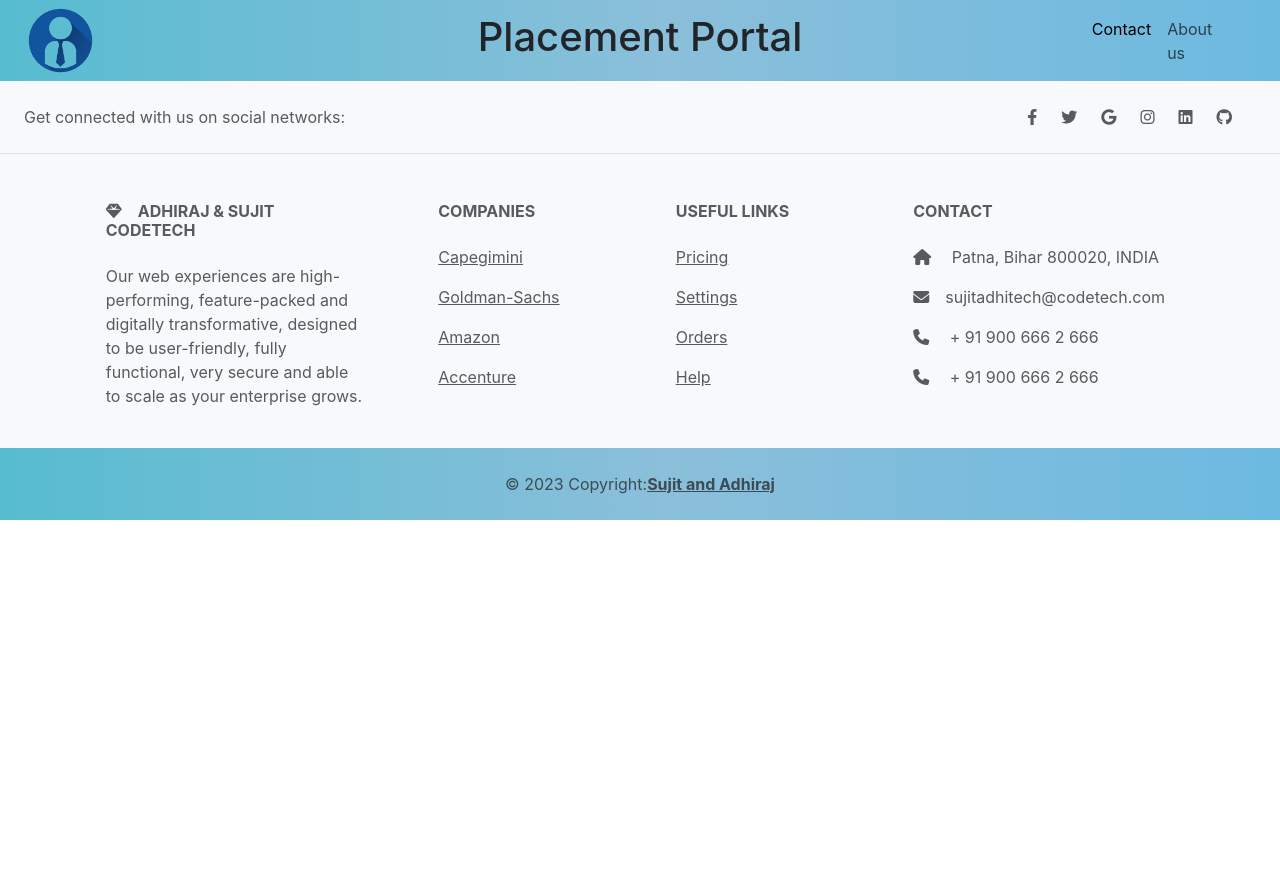
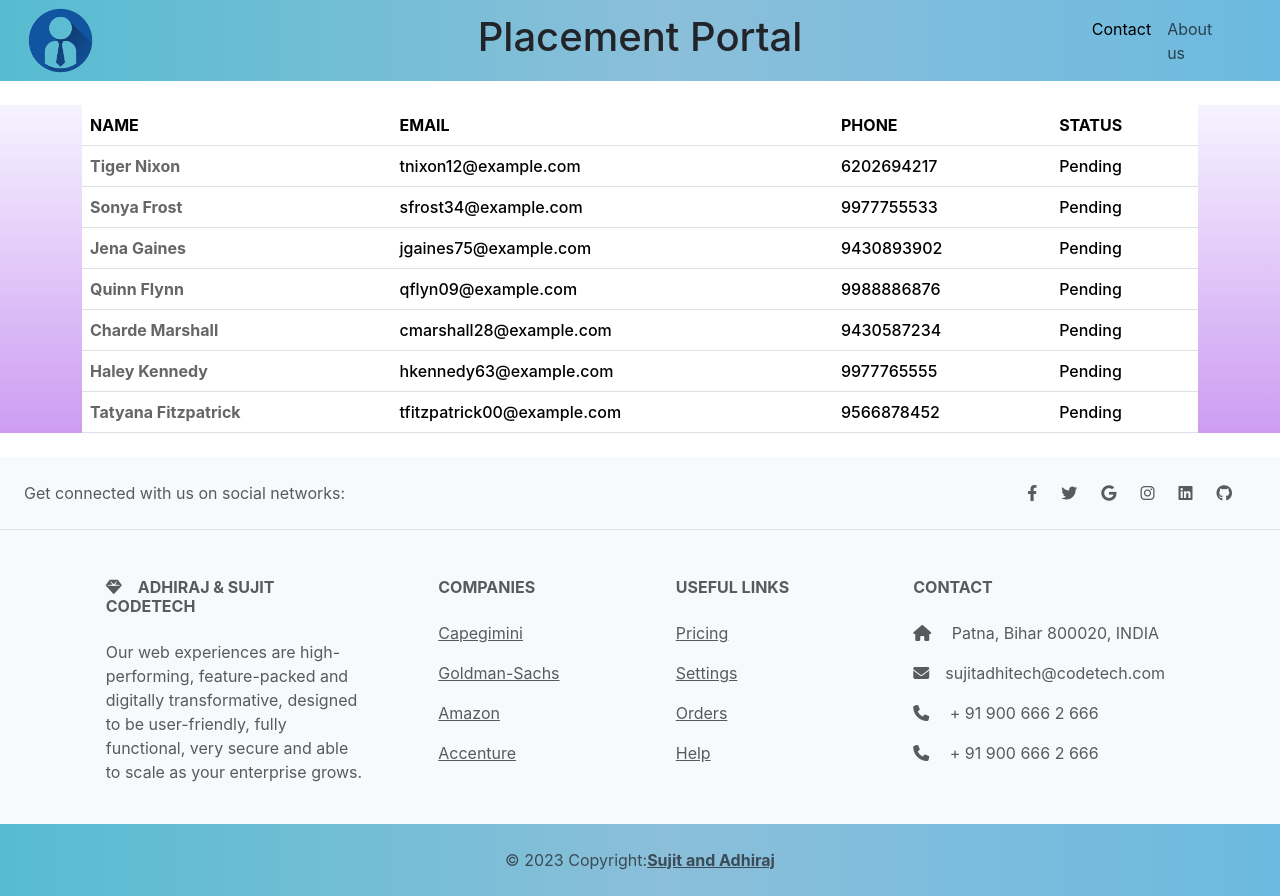
Before and after one commit to adhirajnanda/portal-placement, a React (Create React App) app: page /sapplied in a window 1280 px wide. Before the commit the page ends 800 px from the top, so only its background shows below. Built offline with nearby package versions, Linux system fonts and the light colour scheme.

Commit message:
student applied section commit

```diff
--- a/src/App.js
+++ b/src/App.js
@@ -17,6 +17,7 @@ import ADashboard from "./components/ADashboard";
 import AStudentdetails from "./components/AStudentdetails";
 import ACompanydetails from "./components/ACompanydetails";
 import Sjobapply from "./components/Sjobapply";
+import Sapplied from "./components/Sapplied";
 
 function App() {
   return (
@@ -150,9 +151,19 @@ function App() {
                 <Sjobapply />
               </>
             }
+            />
+            <Route
+            exact
+            path="/sapplied"
+            element={
+              <>
+                <Sapplied />
+              </>
+            }
           />
         </Routes>
         <Footer />
+
 
       </div>
     </Router>
--- a/src/components/CDashboard.js
+++ b/src/components/CDashboard.js
@@ -22,7 +22,7 @@ function CDashboard() {
                   </Link>
                 </li>
                 <li className="nav-item">
-                  <Link className="nav-link" to="#">
+                  <Link className="nav-link" to="/Sapplied">
                     Student Applied
                   </Link>
                 </li>
--- a/src/components/CLogin.js
+++ b/src/components/CLogin.js
@@ -5,6 +5,7 @@ import { useState } from "react";
 
 function Login() {
   const [form, setForm] = useState({ email: "", password: "" });
+
   let navigate = useNavigate();
 
   const handleForm = (e) => {
--- a/src/components/Cregistration.js
+++ b/src/components/Cregistration.js
@@ -8,6 +8,7 @@ function Cregistration() {
     //console.log(e.target.value, e.target.name);
 
     setForm({ ...form, [e.target.name]: e.target.value });
+
   };
 
   const handleSubmit = async (e) => {
--- /dev/null
+++ b/src/components/Sapplied.js
@@ -0,0 +1,93 @@
+import React from 'react'
+
+function Sapplied() {
+  return (
+    <section className="intro mt-4 mb-4">
+      <div className="gradient-custom-1 h-100">
+        <div className="mask d-flex align-items-center h-100">
+          <div className="container">
+            <div className="row justify-content-center">
+              <div className="col-12">
+                <div className="table-responsive bg-white">
+                  <table className="table mb-0">
+                    <thead>
+                      <tr>
+                        <th scope="col">NAME</th>
+                        <th scope="col">EMAIL</th>
+                        <th scope="col">PHONE</th>
+                        <th scope="col">STATUS</th>
+                      </tr>
+                    </thead>
+                    <tbody>
+                      <tr>
+                        <th scope="row" style={{ color: "#666666" }}>
+                          Tiger Nixon
+                        </th>
+                        <td>tnixon12@example.com</td>
+                        <td>6202694217</td>
+                        <td>Pending</td>
+
+                      </tr>
+                      <tr>
+                        <th scope="row" style={{ color: "#666666" }}>
+                          Sonya Frost
+                        </th>
+                        <td>sfrost34@example.com</td>
+                        <td>9977755533</td>
+                        <td>Pending</td>
+                      </tr>
+                      <tr>
+                        <th scope="row" style={{ color: "#666666" }}>
+                          Jena Gaines
+                        </th>
+
+                        <td>jgaines75@example.com</td>
+                        <td>9430893902</td>
+                        <td>Pending</td>
+                      </tr>
+                      <tr>
+                        <th scope="row" style={{ color: "#666666" }}>
+                          Quinn Flynn
+                        </th>
+                        <td>qflyn09@example.com</td>
+                        <td>9988886876</td>
+                        <td>Pending</td>
+                      </tr>
+                      <tr>
+                        <th scope="row" style={{ color: "#666666" }}>
+                          Charde Marshall
+                        </th>
+                        <td>cmarshall28@example.com</td>
+                        <td>9430587234</td>
+                        <td>Pending</td>
+                      </tr>
+                      <tr>
+                        <th scope="row" style={{ color: "#666666" }}>
+                          Haley Kennedy
+                        </th>
+                        <td>hkennedy63@example.com</td>
+                        <td>9977765555</td>
+                        <td>Pending</td>
+                      </tr>
+                      <tr>
+                        <th scope="row" style={{ color: "#666666" }}>
+                          Tatyana Fitzpatrick
+                        </th>
+                        <td>tfitzpatrick00@example.com</td>
+                        <td>9566878452</td>
+                        <td>Pending</td>
+                      </tr>
+                    </tbody>
+                  </table>
+                </div>
+              </div>
+            </div>
+          </div>
+        </div>
+      </div>
+    </section>
+
+  )
+}
+
+export default Sapplied
```
Also changed, not shown: src/components/Card.js (line endings or trailing spaces).
